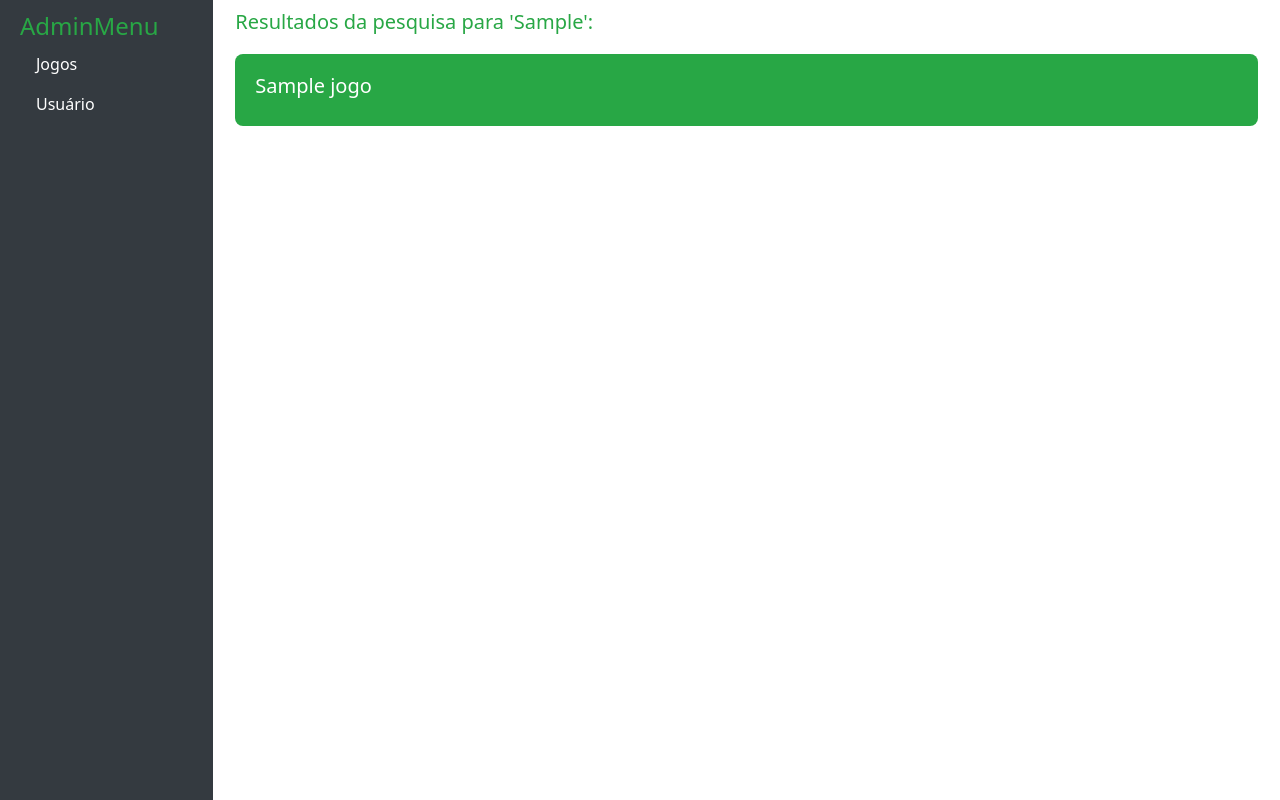
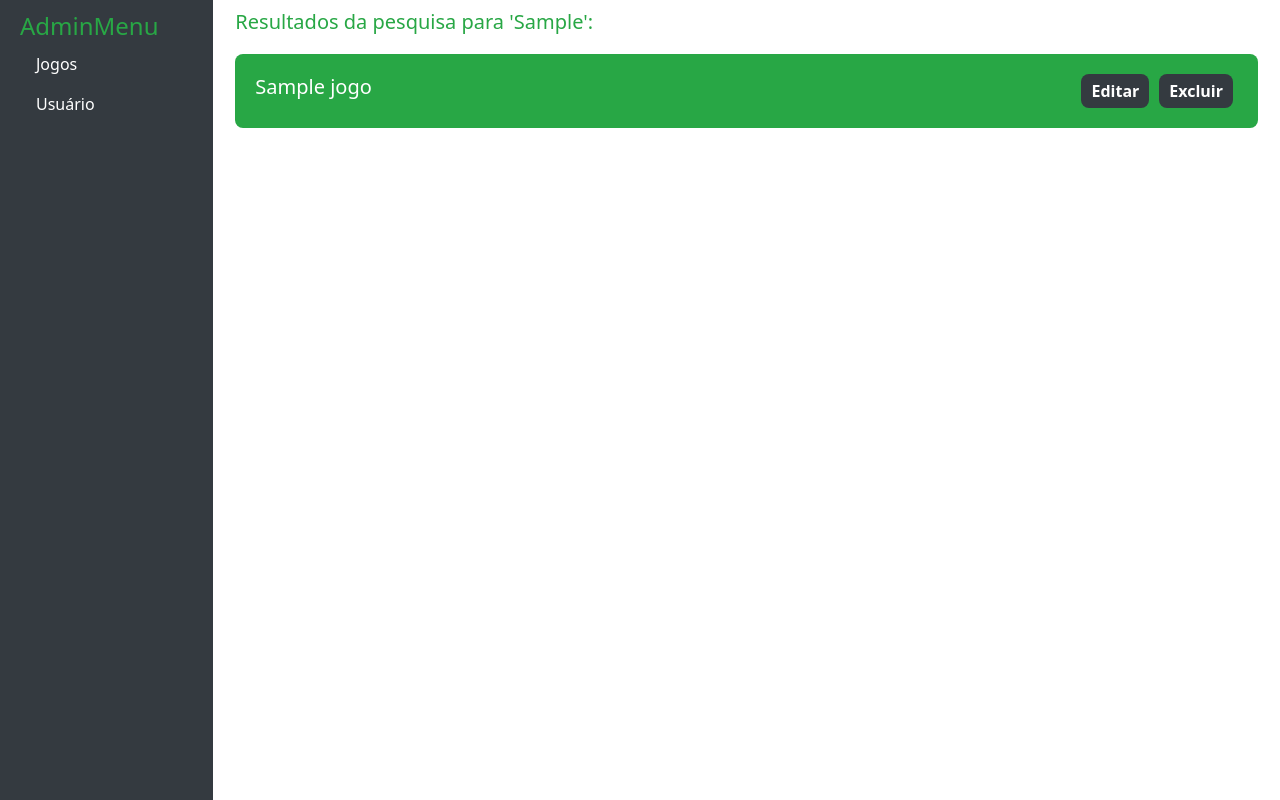
Before and after one commit to ViniHubb/CatalogoJogos, a Flask app: template templates/admin.html in a window 1280 px wide. Run offline with Flask 3, Linux system fonts and the light colour scheme; the template is opened without the code that fills it: most values are stand-ins (such as "Sample title", 1, 10 or a date in 2020); some libraries are stand-ins or nearby versions.

Commit message:
adicionando botoes editar e excluir no pesquisar do admin

```diff
--- a/static/css/admin.css
+++ b/static/css/admin.css
@@ -30,6 +30,9 @@ body {
   padding: 0 10px;
 }
 .cadaResultado {
+  display: flex;
+  justify-content: space-between;
+  align-items: center;
   width: 100%;
   padding: 20px;
   margin: 10px 0;
@@ -40,3 +43,16 @@ body {
 .cadaResultado h1 {
   font-size: 20px;
 }
+
+.editarExcluir {
+  display: flex;
+}
+.editarExcluir button {
+  padding: 5px 10px;
+  margin: 0 5px;
+  border: none;
+  border-radius: 8px;
+  background-color: #343a40;
+  color: #ffffff;
+  font-weight: bold;
+}
--- a/templates/admin.html
+++ b/templates/admin.html
@@ -98,6 +98,10 @@
               {% for jogo in jogos %}
                 <div class="cadaResultado">
                   <h1>{{ jogo[1] }}</h1>
+                  <div class="editarExcluir">
+                    <button>Editar</button>
+                    <button>Excluir</button>
+                  </div>
                 </div>
               {% endfor %}
             </ul>
```
